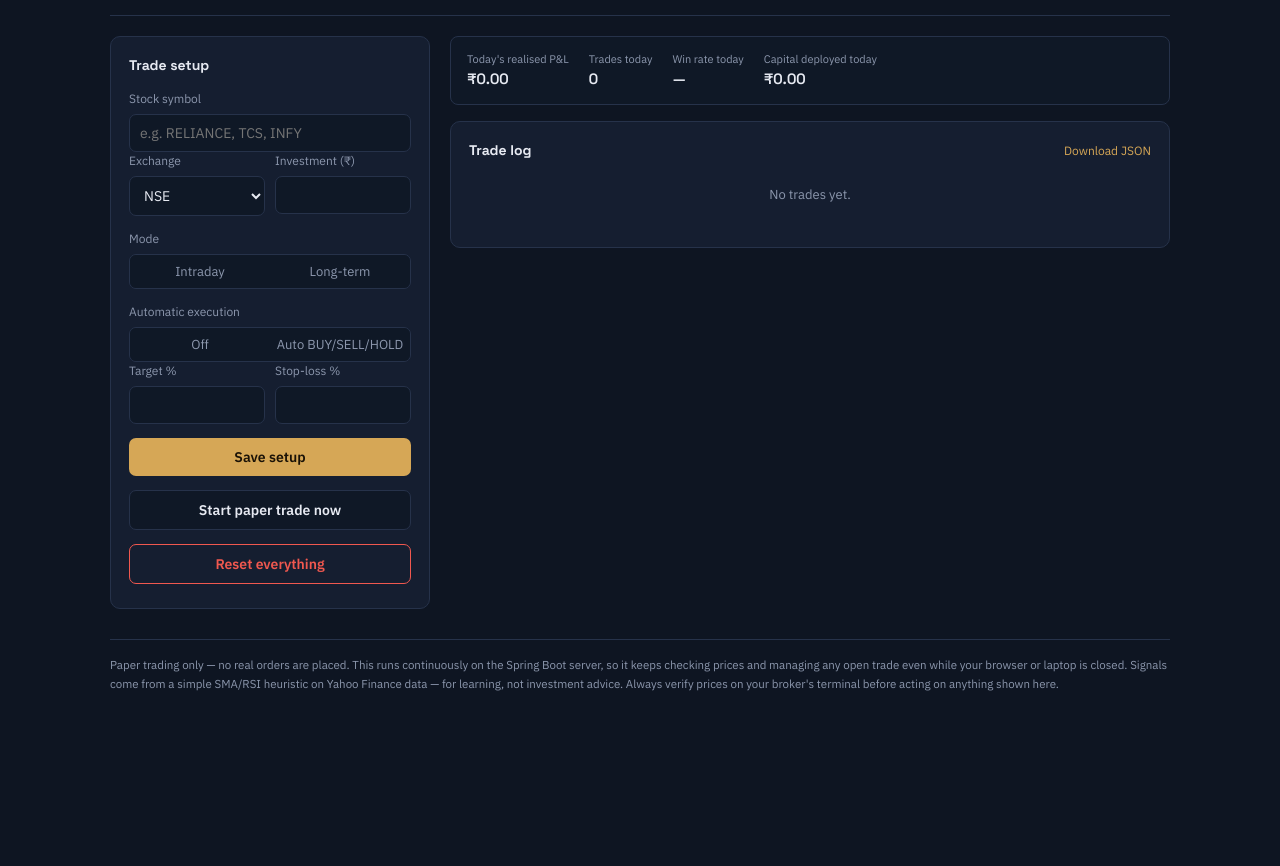
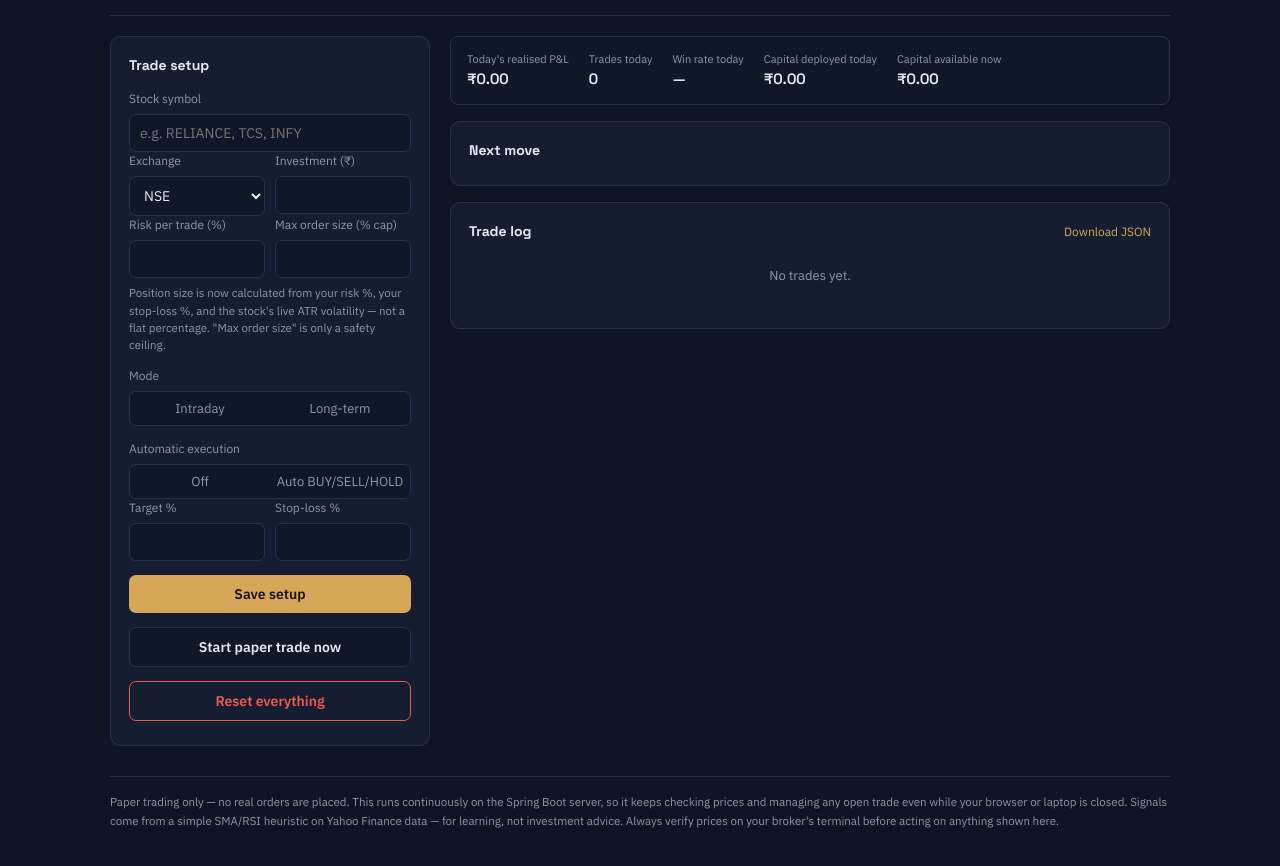
Before and after one commit to MAKSjunaid/tradesignal-server, a plain HTML site: page src/main/resources/static/index.html in a window 1280 px wide. Shown: the part 72-938 px from the top of the page. Before the commit the page ends 825 px from the top, so only its background shows below. Drawn offline with Linux system fonts and the light colour scheme; no server answers.

Commit message:
Update index.html

```diff
--- a/src/main/resources/static/index.html
+++ b/src/main/resources/static/index.html
@@ -28,13 +28,18 @@
           <div><label>Exchange</label><select id="exchange"><option value=".NS">NSE</option><option value=".BO">BSE</option></select></div>
           <div><label>Investment (₹)</label><input type="number" id="investment" min="0"></div>
         </div>
+        <div class="row2">
+          <div><label>Risk per trade (%)</label><input type="number" id="riskPerTradePct" min="0.1" max="100" step="0.1"></div>
+          <div><label>Max order size (% cap)</label><input type="number" id="maxOrderPct" min="1" max="100" step="1"></div>
+        </div>
+        <div class="hint">Position size is now calculated from your risk %, your stop-loss %, and the stock's live ATR volatility — not a flat percentage. "Max order size" is only a safety ceiling.</div>
         <label>Mode</label>
         <div class="seg" id="modeSeg"><button data-mode="intraday">Intraday</button><button data-mode="longterm">Long-term</button></div>
         <label>Automatic execution</label>
         <div class="seg" id="autoSeg"><button data-auto="off">Off</button><button data-auto="on">Auto BUY/SELL/HOLD</button></div>
         <div class="row2">
-          <div><label>Target %</label><input type="number" id="targetPct" step="0.1"></div>
-          <div><label>Stop-loss %</label><input type="number" id="stopPct" step="0.1"></div>
+          <div><label>Target %</label><input type="number" id="targetPct" min="0.01" step="0.01"></div>
+          <div><label>Stop-loss %</label><input type="number" id="stopPct" min="0.01" step="0.01"></div>
         </div>
         <button class="btn btn-primary" id="saveBtn">Save setup</button>
         <button class="btn btn-secondary" id="manualStartBtn">Start paper trade now</button>
@@ -46,6 +51,7 @@
         <div id="signalCard" class="signal-card">
           <span class="signal-badge" id="signalBadge">—</span>
           <ul class="reasons" id="reasonsList"></ul>
+          <div class="hint" id="volatilityHint"></div>
         </div>
       </div>
     </div>
@@ -56,6 +62,12 @@
         <div class="item"><span class="k">Trades today</span><span class="v" id="dayTrades">0</span></div>
         <div class="item"><span class="k">Win rate today</span><span class="v" id="dayWinRate">—</span></div>
         <div class="item"><span class="k">Capital deployed today</span><span class="v" id="dayInvested">₹0.00</span></div>
+        <div class="item"><span class="k">Capital available now</span><span class="v" id="capitalAvailable">₹0.00</span></div>
+      </div>
+
+      <div class="panel" id="nextMoveCard">
+        <h3 class="panel-title">Next move</h3>
+        <div class="hint" id="nextMoveHint" style="font-size:13px;color:var(--text);margin-top:6px;"></div>
       </div>
 
       <div class="panel" id="positionCard">
@@ -72,6 +84,7 @@
           <div class="sub">Target: <b id="posTarget"></b></div>
           <div class="sub">Stop-loss: <b id="posStop"></b></div>
         </div>
+        <div class="hint" id="posSizingNote" style="margin-top:10px;"></div>
       </div>
 
       <div class="panel">
```
